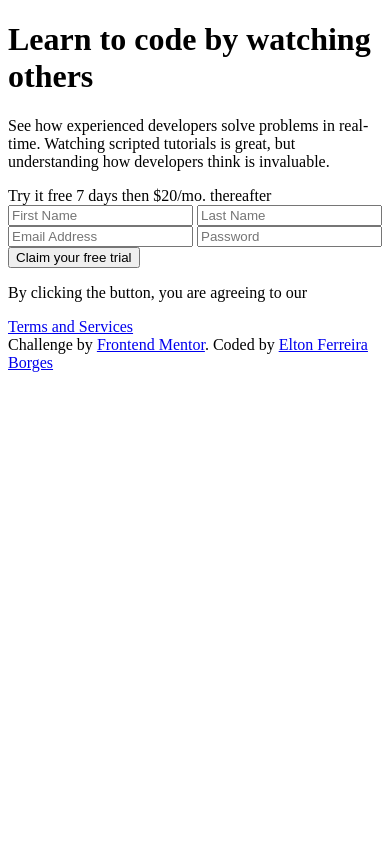
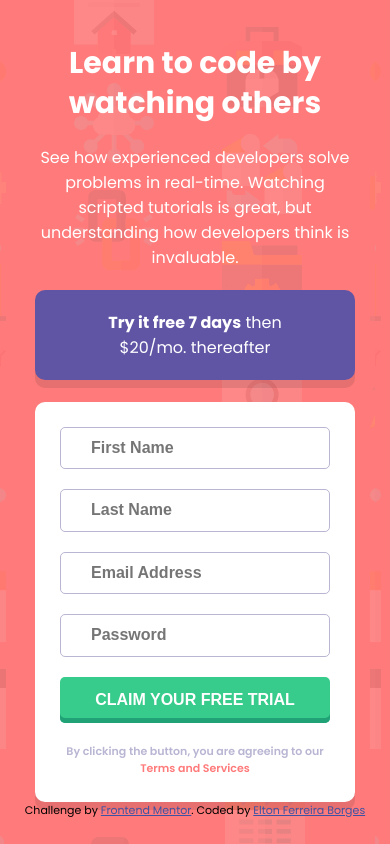
Before and after one commit to CriM1Nal1337/intro-component-with-signup-form-master, a plain HTML site: page index.html in a window 390 px wide. Drawn offline with Linux system fonts and the light colour scheme.

Commit message:
style+responsive

```diff
--- a/index.html
+++ b/index.html
@@ -5,6 +5,13 @@
   <meta charset="UTF-8">
   <meta name="viewport" content="width=device-width, initial-scale=1.0">
   <link rel="icon" type="image/png" sizes="32x32" href="src/images/favicon-32x32.png">
+  <link rel="stylesheet" href="src/css/style.css">
+  <link rel="stylesheet" href="src/css/reset.css">
+  <link rel="stylesheet" href="src/css/variables.css">
+  <link rel="stylesheet" href="src/css/responsive.css">
+  <link rel="preconnect" href="https://fonts.googleapis.com">
+  <link rel="preconnect" href="https://fonts.gstatic.com" crossorigin>
+  <link href="https://fonts.googleapis.com/css2?family=Poppins:wght@400;500;600;700&display=swap" rel="stylesheet">
   <title>Frontend Mentor | Intro component with sign up form</title>
 </head>
 
@@ -16,15 +23,16 @@
         but understanding how developers think is invaluable.</p>
     </div>
     <div class="container-right">
-      <div class="offer"><span class="wheight">Try it free 7 days</span> then $20/mo. thereafter</div>
-      <form action="" method="get">
+      <div class="offer"><p><span class="wheight">Try it free 7 days</span> then $20/mo. thereafter</p></div>
+      <form class="form"  method="get">
         <input type="text" name="f-name" id="f-name" placeholder="First Name">
         <input type="text" name="l-name" id="l-name" placeholder="Last Name">
         <input type="email" name="email" id="email" placeholder="Email Address">
         <input type="password" name="password" id="password" placeholder="Password">
         <button class="btn" id="btn">Claim your free trial</button>
         <div class="accept-terms">
-          <p class="accept">By clicking the button, you are agreeing to our</p><a href="#" class="terms">Terms and Services</a>
+          <p class="accept">By clicking the button, you are agreeing to our <a href="#" class="terms">Terms and
+            Services</a></p>
         </div>
       </form>
     </div>
@@ -36,4 +44,5 @@
   </footer>
   <script src="src/js/index.js"></script>
 </body>
+
 </html>
--- a/src/css/responsive.css
+++ b/src/css/responsive.css
@@ -0,0 +1,61 @@
+@media (max-width: 1120px) {
+    .container{
+        flex-direction: column;
+        gap: 2rem;
+    }
+
+    .container-left{
+        text-align: center;
+    }
+
+    .container-right{
+        margin: 0;
+    }
+}
+
+@media (max-width: 550px) {
+    body{
+        background: var(--Red) url(../images/bg-intro-mobile.png);
+    }
+
+    .container-left{
+        width: 32rem;
+    }
+
+    .container-left .title{
+        font-size: 3rem;
+        line-height: 4rem;
+    }
+
+    .container-right{
+        max-width: 32rem;
+    }
+
+    .container-right .offer{
+        display: flex;
+        justify-content: center;
+        align-items: center;
+    }
+
+    .container-right .offer p{
+        width: 20rem;
+    }
+
+    .container-right .form{
+        padding: 2.5rem;
+        max-width: 32rem;
+        max-height: 40rem;
+    }
+
+    .container-right .form .btn{
+        padding: 1.4rem;
+    }
+
+    .container-right .form .accept-terms {
+        text-align: center;
+    }
+
+    .container-right .form input{
+        height: 7rem;
+    }
+}
--- a/src/css/style.css
+++ b/src/css/style.css
@@ -0,0 +1,104 @@
+body {
+    height: 100vh;
+    background: var(--Red) url(../images/bg-intro-desktop.png);
+    font-family: 'Poppins', sans-serif;
+}
+
+body,
+.container {
+    display: flex;
+    justify-content: center;
+    align-items: center;
+
+}
+
+.container-left {
+    width: 50rem;
+}
+
+.container-left .title {
+    font-size: 4.9rem;
+    color: #FFFFFF;
+    line-height: 6rem;
+    margin-bottom: 2.2rem;
+}
+
+.container-left .p {
+    font-size: 1.6rem;
+    color: #FFFFFF;
+}
+
+.container-right {
+    display: flex;
+    flex-direction: column;
+    gap: 2.2rem;
+    margin-left: 7rem
+}
+
+.container-right .offer {
+    background-color: var(--Blue);
+    padding: 2rem;
+    border-radius: 1rem;
+    box-shadow: rgba(17, 17, 26, 0.1) 0px 8px 0px;
+    text-align: center;
+    color: #FFFFFF;
+    font-size: 1.6rem;
+}
+
+.offer .wheight {
+    font-weight: 700;
+}
+
+.container-right .form {
+    display: flex;
+    flex-direction: column;
+    gap: 2rem;
+    background-color: #FFFFFF;
+    width: 54rem;
+    height: 47.5rem;
+    border-radius: 1rem;
+    padding: 4rem;
+    box-shadow: rgba(17, 17, 26, 0.1) 0px 8px 0px;
+}
+
+.container-right .form input {
+    height: 5.5rem;
+    padding-left: 3rem;
+    font-weight: 700;
+    font-size: 1.6rem;
+    border: 1px solid var(--GrayishBlue);
+    border-radius: 0.5rem;
+}
+
+.container-right .form .btn {
+    background-color: var(--Green);
+    color: #FFFFFF;
+    font-weight: 700;
+    font-size: 1.6rem;
+    text-transform: uppercase;
+    padding: 2rem;
+    border-radius: 0.5rem;
+    cursor: pointer;
+    border: 0;
+    text-align: center;
+    box-shadow: hsl(160, 66%, 38%) 0px -5px 0px 0px inset;
+}
+
+.container-right .form .accept-terms {
+    display: flex;
+    align-items: center;
+    justify-content: center;
+}
+
+.container-right .form .accept {
+    color: var(--GrayishBlue);
+    font-size: 1.1rem;
+    font-weight: 600;
+}
+
+.container-right .form .terms {
+    text-decoration: none;
+    color: var(--Red);
+    font-weight: 600;
+    font-size: 1.1rem;
+}
```
